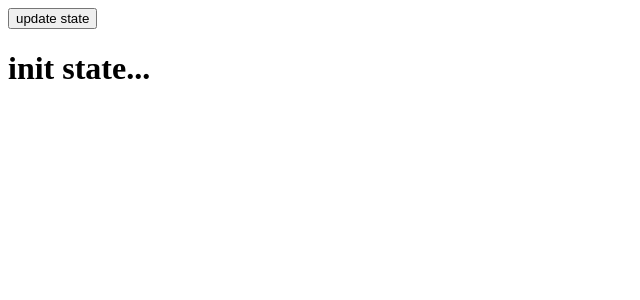
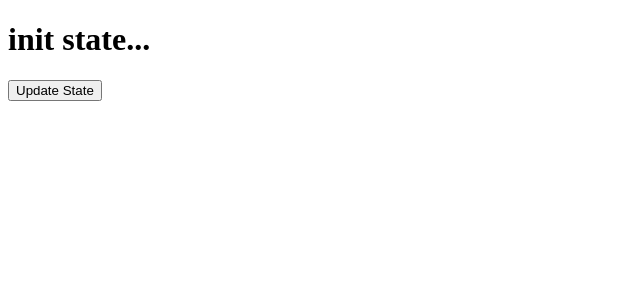
Before and after one commit to stonefishy/react-training, a React app: page / in a window 1280 px wide. Shown: the top 300 px of the page, without its empty margins (0-640 px from the left). Built offline with nearby package versions, Linux system fonts and the light colour scheme.

Commit message:
training for update the parent state from child component via events

```diff
--- /dev/null
+++ b/events/ChildApp.jsx
@@ -0,0 +1,38 @@
+import React from 'react';
+
+class ChildApp extends React.Component {
+	constructor () {
+		super();
+
+		this.state = {
+			data : "init state..."
+		}
+
+		this.updateStateFromChild = this.updateStateFromChild.bind(this);
+	}
+
+	updateStateFromChild () {
+		this.setState({data: "update the state from child component"})
+	}
+
+	render() {
+		return (
+			<div>
+				<Child propData={this.state.data} propUpdateState = {this.updateStateFromChild} />
+			</div>
+			);
+	}
+}
+
+class Child extends React.Component {
+	render () {
+		return (
+			<div>
+				<h1>{this.props.propData}</h1>
+				<button onClick={this.props.propUpdateState}>Update State </button>
+			</div>
+			);
+	}
+}
+
+export default ChildApp;
--- a/main.js
+++ b/main.js
@@ -16,7 +16,8 @@ import ReactDom from 'react-dom';
 // import App from './component_lifecycle/App.jsx';
 // import App from './form/App.jsx';
 // import ParentChildApp from './form/ParentChildApp.jsx';
-import App from './events/App.jsx';
+// import App from './events/App.jsx';
+import App from './events/ChildApp.jsx';
 
 ReactDom.render(<App />, document.getElementById('app'));
 
```
